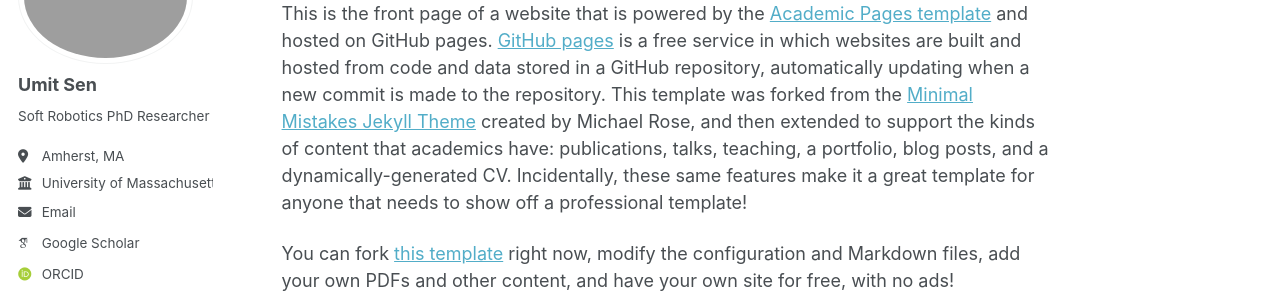
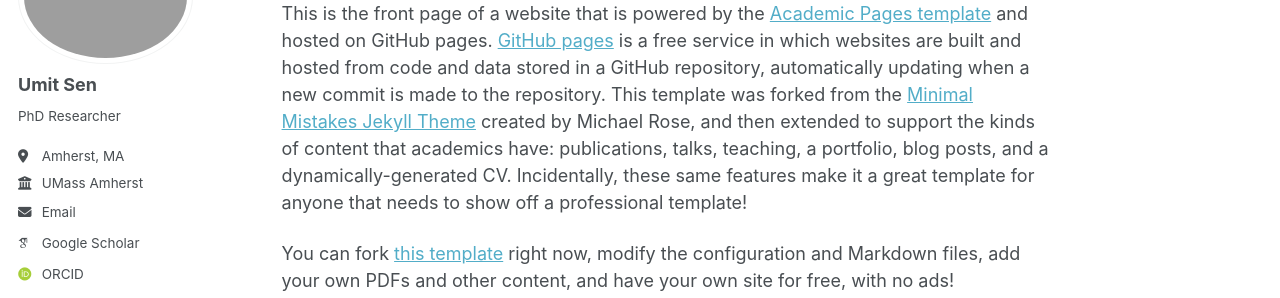
Before and after one commit to senumit/senumit.github.io, a Jekyll site: the page built from _pages/about.md, in a window 1280 px wide. Shown: the part 169-467 px from the top of the page. Built offline with Jekyll 4.4.1, drawn with Linux system fonts in a browser that asks for light colours; some web fonts are replaced; a script that is not in the unit is left out.

Commit message:
Update _config.yml

```diff
--- a/_config.yml
+++ b/_config.yml
@@ -26,9 +26,9 @@ author:
   avatar           : "profile.jpg"
   name             : "Umit Sen"
   pronouns         : # example: "she/her"
-  bio              : "Soft Robotics PhD Researcher"
+  bio              : "PhD Researcher"
   location         : "Amherst, MA"
-  employer         : "University of Massachusetts Amherst"
+  employer         : "UMass Amherst"
   uri              : # URL
   email            : "..."
 
```
